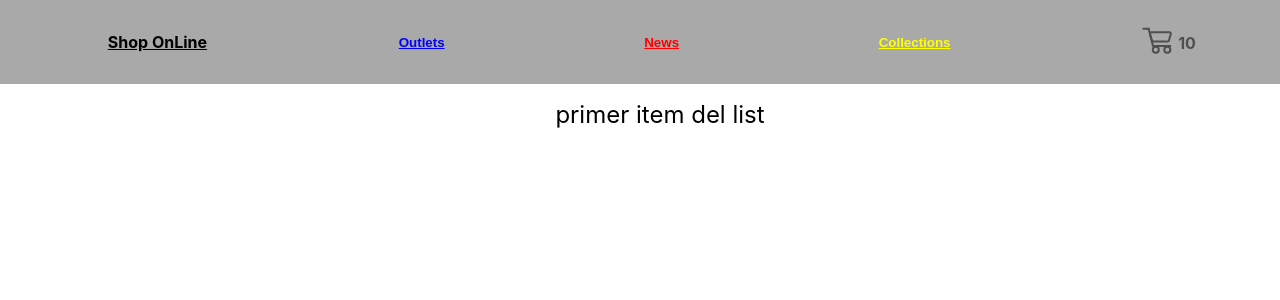
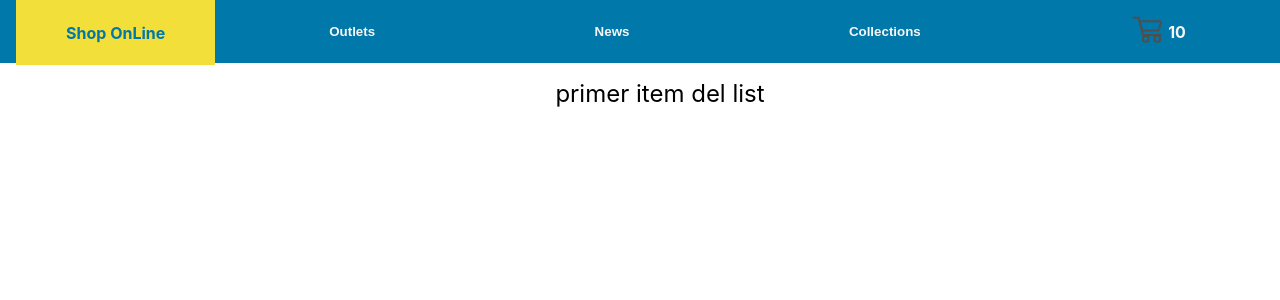
Before and after one commit to Alebm/tiendaonlinereact, a React (Create React App) app: page / in a window 1280 px wide. Shown: the top 300 px of the page. Built offline with nearby package versions, Linux system fonts and the light colour scheme.

Commit message:
dejar un solo branch

```diff
--- a/src/components/Navbar/Navbar.css
+++ b/src/components/Navbar/Navbar.css
@@ -5,17 +5,21 @@
     justify-content: space-around;
     align-items: center;
     padding: 16px;
-    background-color: darkgrey;
+    background-color: #0078AA;
 }
 
 p{
-    text-decoration: underline;
+    position: absolute;
+    top: -16px;
+    left: 16px;
+    background-color: #F2DF3A;
+    padding: 22.5px 50px;
     font-weight: bolder;
+    color: #0078AA;
 }
 
 button{
     border: none;
     background-color: transparent;
-    text-decoration: underline;
     font-weight: bolder;
 }
--- a/src/components/Navbar/Navbar.js
+++ b/src/components/Navbar/Navbar.js
@@ -18,13 +18,13 @@ const Navbar = () => {
                     <p>Shop OnLine</p>
                 </div>
                 <div>
-                    <Button click={handleClick} label='Outlets' color = 'blue' />
+                    <Button click={handleClick} label='Outlets' color = '#F6F6F6' />
                 </div>
                 <div>
-                    <Button click={handleClick} label='News' color='red'/>
+                    <Button click={handleClick} label='News' color= '#F6F6F6'/>
                 </div>
                 <div>
-                    <Button click={handleClick} label='Collections' color='yellow' />
+                    <Button click={handleClick} label='Collections' color='#F6F6F6' />
                 </div>
                 <CartWidget/>
             </nav>
--- a/src/components/button/Button.css
+++ b/src/components/button/Button.css
@@ -6,7 +6,7 @@
 
 .button:hover{
     cursor: pointer;
-    background-color: aliceblue;
+    background-color: #F2DF3A;
     padding: 8px;
     border-radius: 4px;
 }
--- a/src/components/cart/CartWidget.css
+++ b/src/components/cart/CartWidget.css
@@ -4,6 +4,6 @@ span{
     height: 15px;
     width: 15px;
     position: absolute;
-    color: #4F4F4F;
+    color: #F6F6F6;
     font-weight: bold;
 }
```
